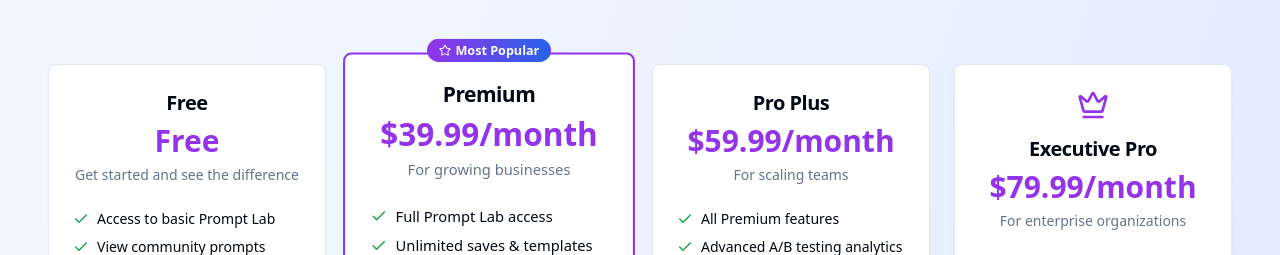
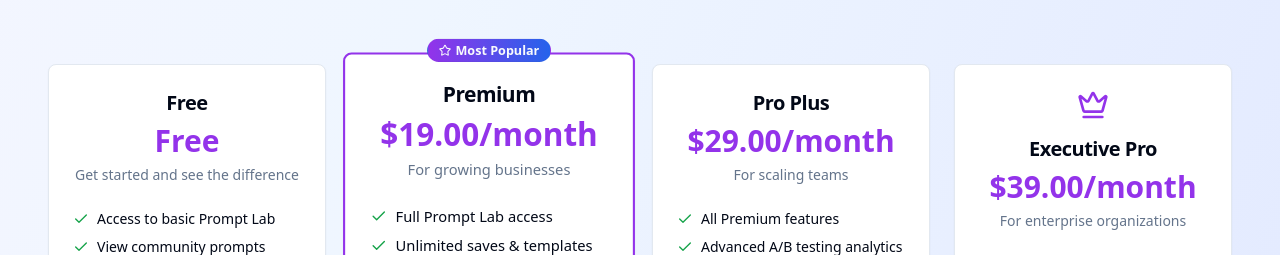
Before and after one commit to Andreaengenering/prompt-labs, a React (Vite) app: page / in a window 1280 px wide. Shown: the part 2471-2726 px from the top of the page. Built offline with nearby package versions, Linux system fonts and the light colour scheme.

Commit message:
Update pricing plans
Adjusted prices for Premium, Pro Plus, and Executive Pro plans in the landing page.

```diff
--- a/src/pages/Landing.tsx
+++ b/src/pages/Landing.tsx
@@ -93,7 +93,7 @@ const Landing = () => {
     },
     {
       name: "Premium",
-      price: "$39.99/month",
+      price: "$19.00/month",
       description: "For growing businesses",
       features: [
         "Full Prompt Lab access",
@@ -109,7 +109,7 @@ const Landing = () => {
     },
     {
       name: "Pro Plus",
-      price: "$59.99/month",
+      price: "$29.00/month",
       description: "For scaling teams",
       features: [
         "All Premium features",
@@ -125,7 +125,7 @@ const Landing = () => {
     },
     {
       name: "Executive Pro",
-      price: "$79.99/month",
+      price: "$39.00/month",
       description: "For enterprise organizations",
       features: [
         "All Pro Plus features",
```
Also changed, not shown: 1 other file (tests, documents, lock files or other folders).
